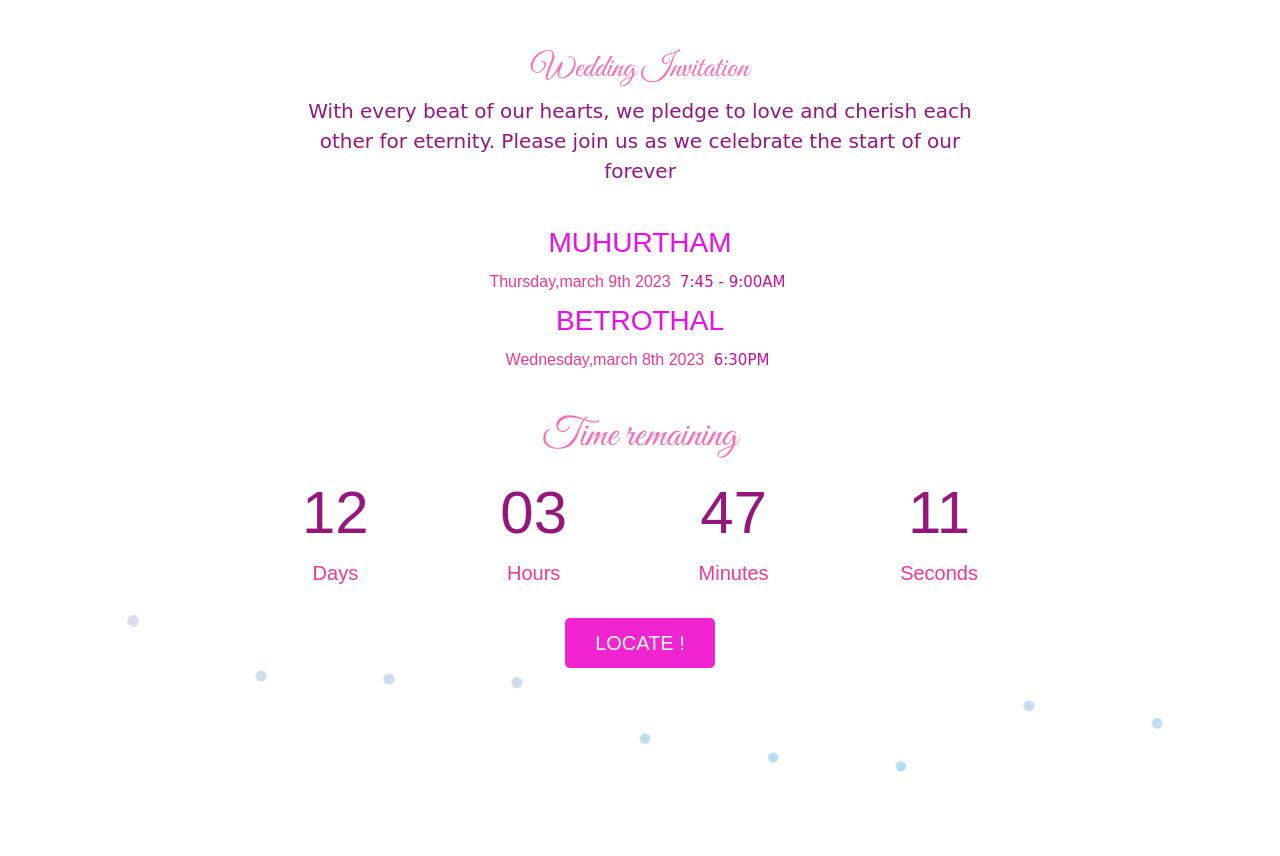
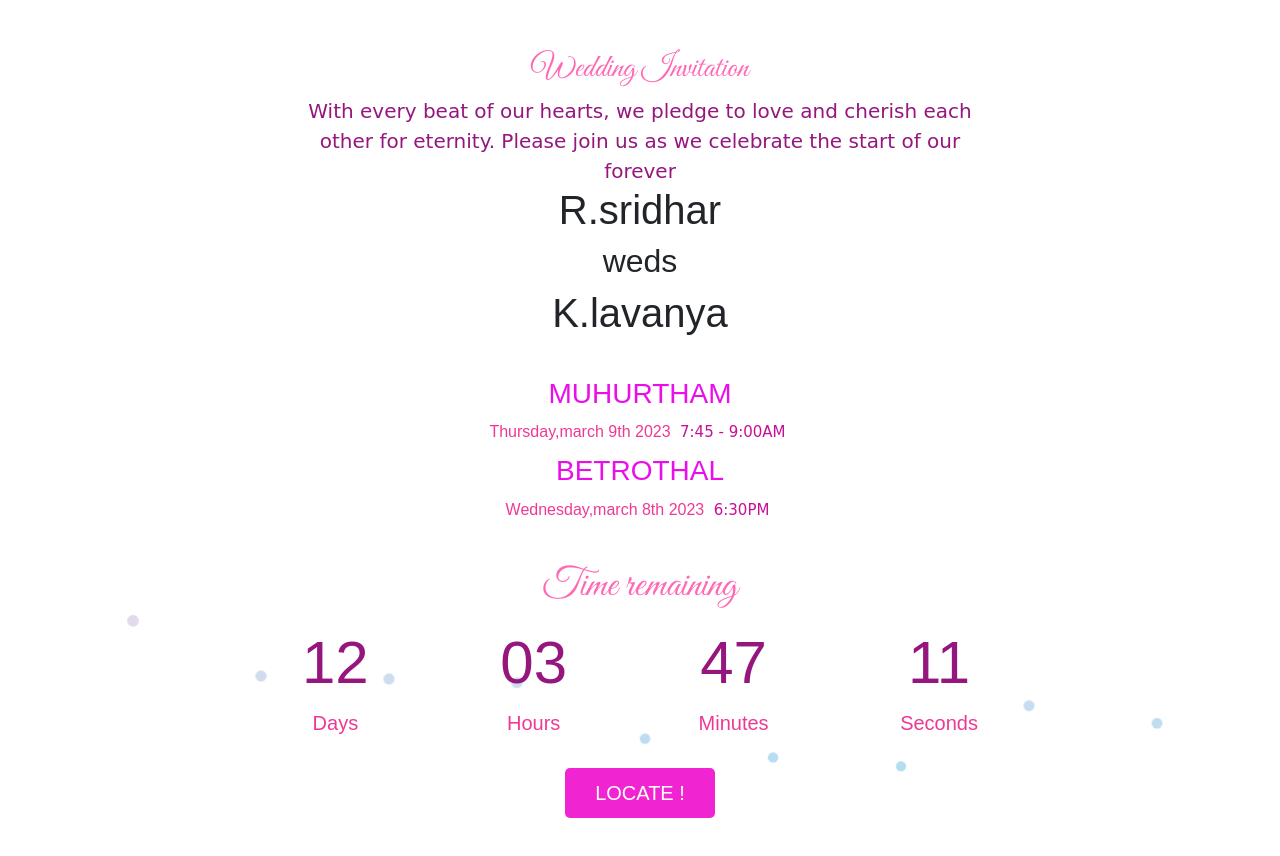
Before and after one commit to SHRIHARI31/E_invitation, a plain HTML site: page index.html in a window 1280 px wide. Before the commit the page ends 800 px from the top, so only its background shows below. Drawn offline with nearby package versions, Linux system fonts and the light colour scheme.

Commit message:
Update index.html

```diff
--- a/index.html
+++ b/index.html
@@ -30,6 +30,13 @@
           other for eternity. Please join us as we celebrate the start of our
           forever
         </p>
+         <div class="holder">
+          <div class="genders">
+            <h1>R.sridhar</h1>
+            <h2> weds </h2>
+            <h1>K.lavanya</h1>
+          </div>
+        </div>
         <div class="ul details-ul">
           <h3 class="wed-info">MUHURTHAM</h3>
           <li>
```
